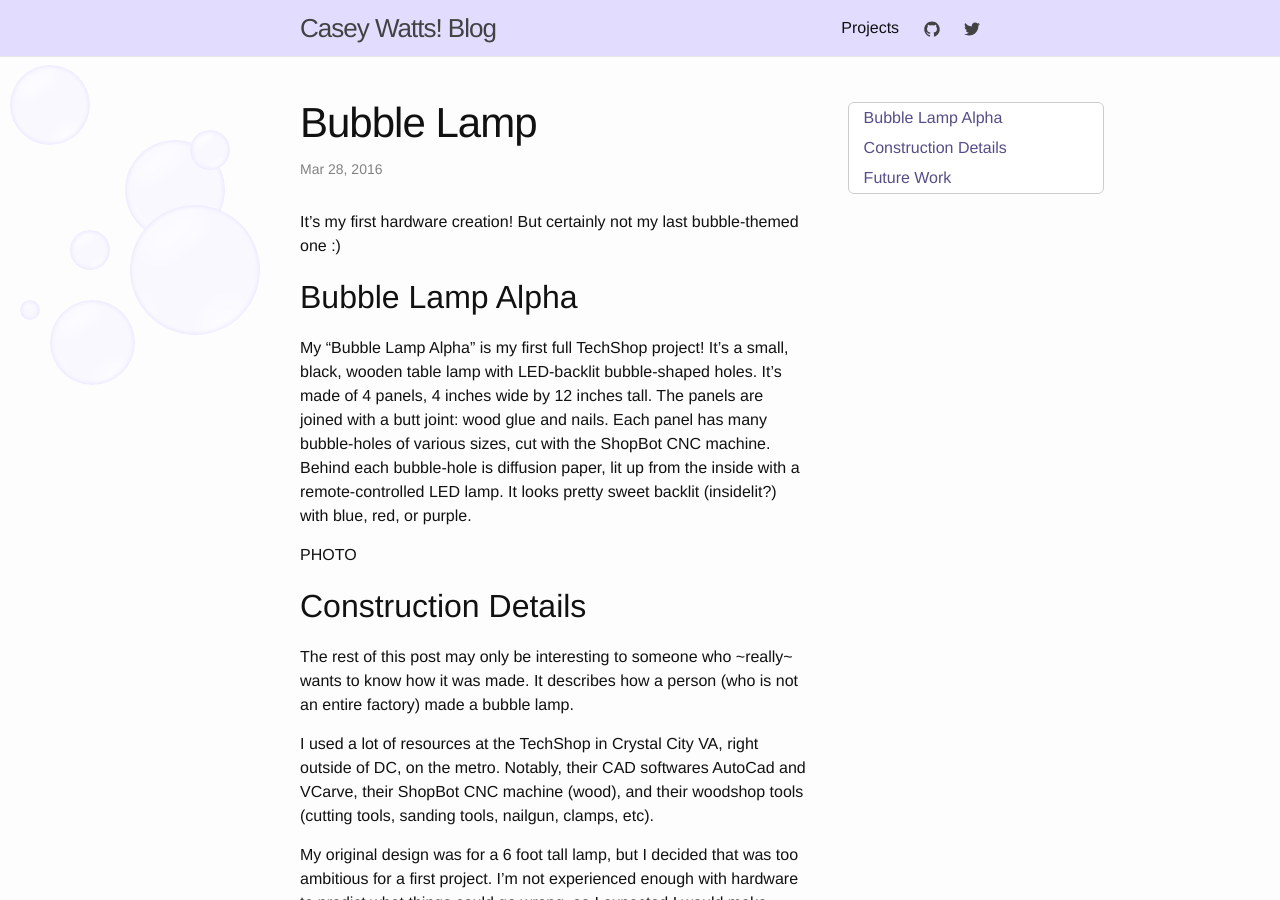
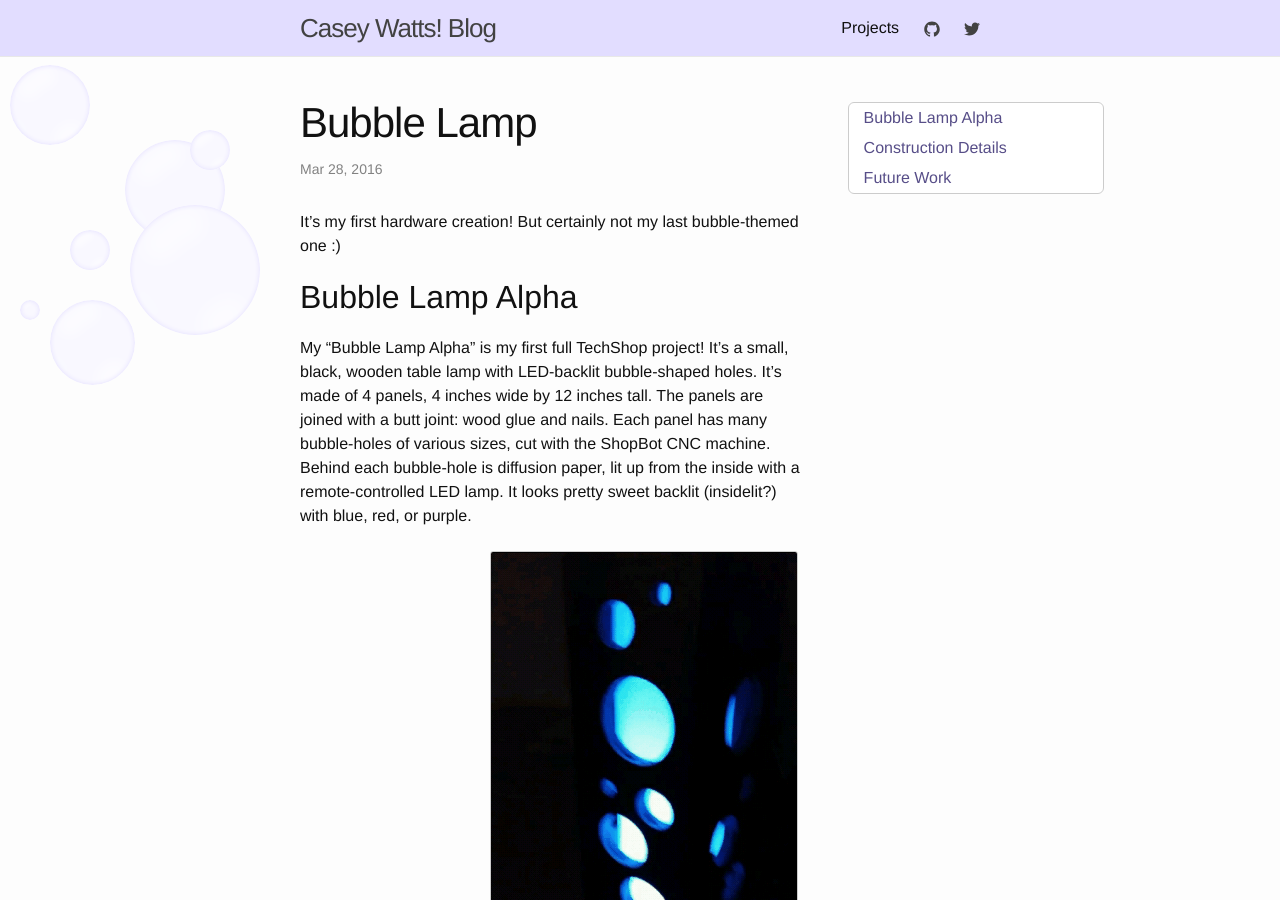
Before and after one commit to caseywatts/caseywatts.github.io, a Jekyll site: the page built from _posts/2016-03-28-tech-shop-bubble-lamp.md, in a window 1280 px wide and 900 px high. Built offline with Jekyll 4.4.1, drawn with Linux system fonts in a browser that asks for light colours.

Commit message:
add images

```diff
--- a/_posts/2016-03-28-tech-shop-bubble-lamp.md
+++ b/_posts/2016-03-28-tech-shop-bubble-lamp.md
@@ -10,7 +10,8 @@
 ## Bubble Lamp Alpha
 My "Bubble Lamp Alpha" is my first full TechShop project! It's a small, black, wooden table lamp with LED-backlit bubble-shaped holes. It's made of 4 panels, 4 inches wide by 12 inches tall. The panels are joined with a butt joint: wood glue and nails. Each panel has many bubble-holes of various sizes, cut with the ShopBot CNC machine. Behind each bubble-hole is diffusion paper, lit up from the inside with a remote-controlled LED lamp. It looks pretty sweet backlit (insidelit?) with blue, red, or purple.
 
-PHOTO
+<img src="{{site.url}}/assets/images/bubble_lamp_blue.gif" class="righty">
+<img src="{{site.url}}/assets/images/bubble_lamp_unlit.gif" class="righty">
 
 ## Construction Details
 The rest of this post may only be interesting to someone who ~really~ wants to know how it was made. It describes how a person (who is not an entire factory) made a bubble lamp.
```
Also changed, not shown: assets/images/bubble_lamp_blue.gif (added), 1 other file.
